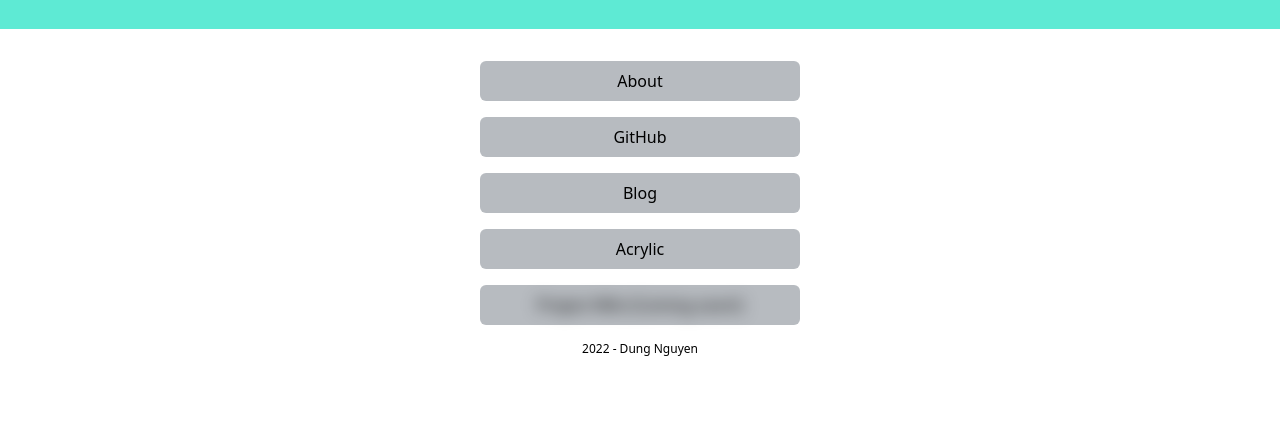
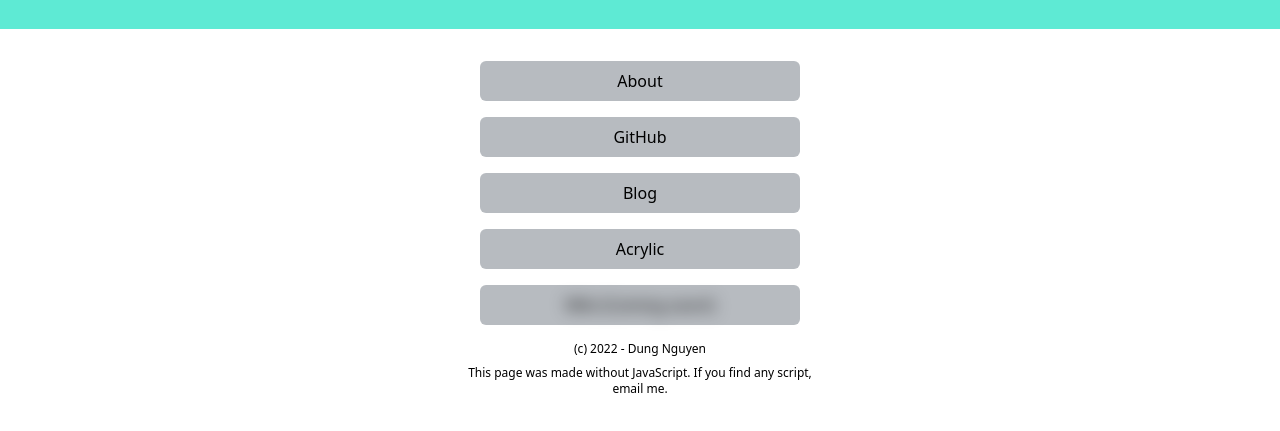
Before and after one commit to dungwinux/dungwinux.github.io, a plain HTML site: page index.html in a window 1280 px wide. Shown: the part 103-534 px from the top of the page. Drawn offline with Linux system fonts and the light colour scheme.

Commit message:
deploy: b3b1183c8dde2de0d7bd115696a8ea9a54e9d03a

```diff
--- a/index.html
+++ b/index.html
@@ -10,9 +10,7 @@
     <div class="relative bg-teal-300 dark:shadow-teal-200 mx-auto p-8">
       <div class="space-y-2 text-base text-center">
         <h1 class="text-3xl font-semibold">@dungwinux</h1>
-                <p class="">
-                    You found my homepage! Links to other sites below:
-                </p>
+        <p class="">You found my homepage! Links to other sites below:</p>
       </div>
     </div>
     <div class="relative p-4 sm:rounded-lg mx-auto max-w-sm text-center">
@@ -32,13 +30,15 @@
           >
           <a target="_blank">
             <li class="core-list">
-                            <div class="blur hover:blur-none">
-                                Project Wiki (Coming soon!)
-                            </div>
+              <div class="blur hover:blur-none">Wiki (Coming soon!)</div>
             </li></a
           >
         </ul>
-                <p class="text-xs">2022 - Dung Nguyen</p>
+        <p class="text-xs">(c) 2022 - Dung Nguyen</p>
+        <p class="text-xs">
+          This page was made without JavaScript. If you find any script, email
+          me.
+        </p>
       </div>
     </div>
   </body>
```
Also changed, not shown: output.css. Lines whose indentation alone changed are shown as unchanged.
